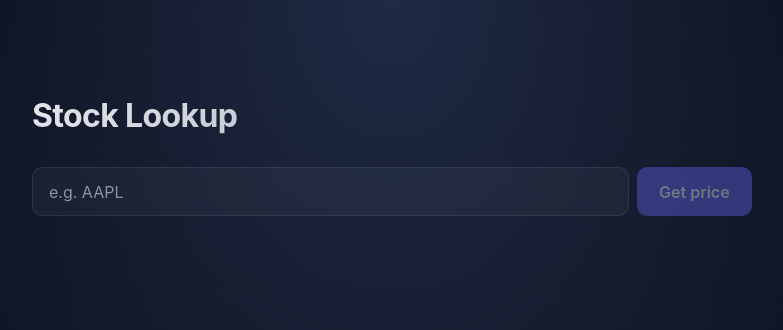
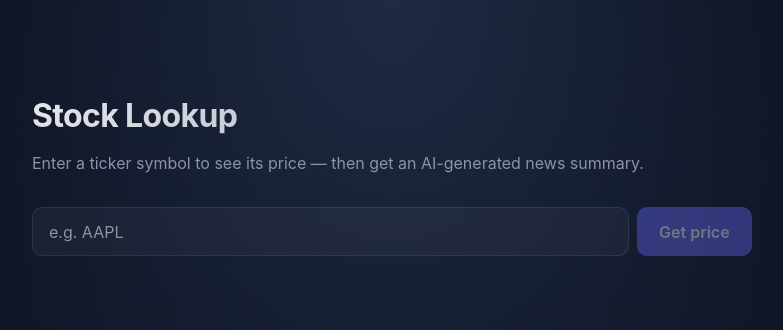
Before and after one commit to idoniss/stocks-api, a React app in the folder frontend/: page / in a window 1280 px wide. Shown: the top 330 px of the page, without its empty margins (248-1031 px from the left). Built offline with nearby package versions, Linux system fonts and the light colour scheme; the HTML template or start-up script is replaced by a standard one.

Commit message:
Add subtitle instructions to frontend

```diff
--- a/frontend/src/App.css
+++ b/frontend/src/App.css
@@ -37,6 +37,13 @@ h1 {
   -webkit-background-clip: text;
   background-clip: text;
   -webkit-text-fill-color: transparent;
+}
+
+.subtitle {
+  margin: -1rem 0 2rem;
+  color: var(--text-dim);
+  font-size: 1rem;
+  line-height: 1.5;
 }
 
 form {
--- a/frontend/src/App.jsx
+++ b/frontend/src/App.jsx
@@ -58,6 +58,7 @@ function App() {
   return (
     <main>
       <h1>Stock Lookup</h1>
+      <p className="subtitle">Enter a ticker symbol to see its price — then get an AI-generated news summary.</p>
 
       <form onSubmit={handleSubmit}>
         <input
```
